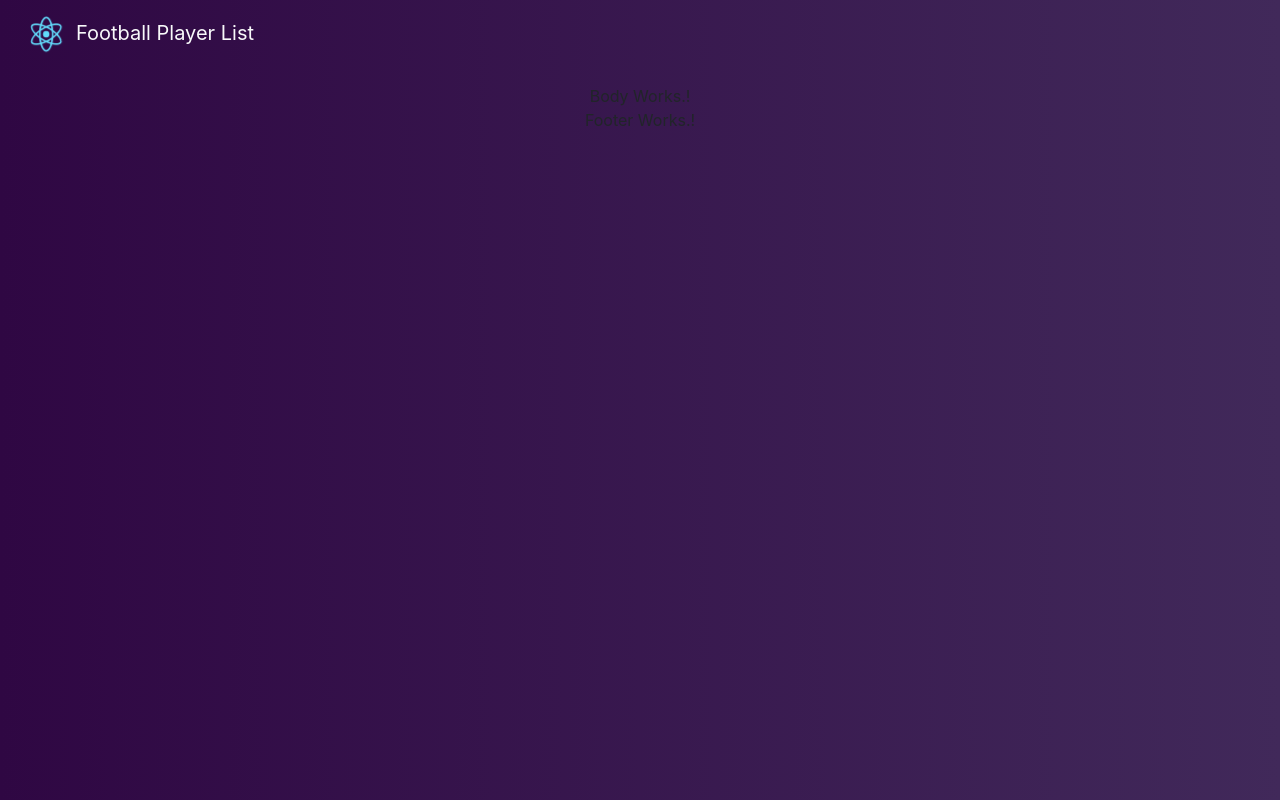
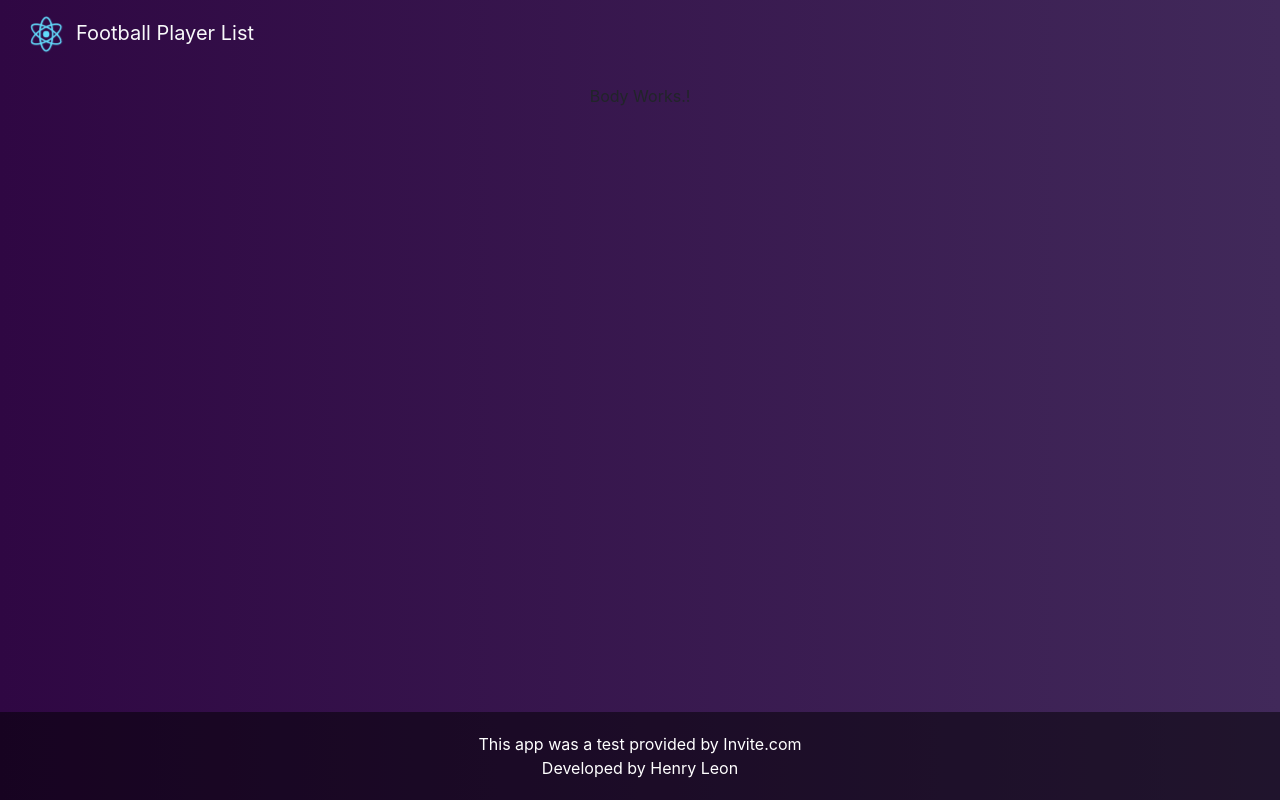
Before and after one commit to Helg18/react_test_invite_never_settle, a React (Create React App) app: page / in a window 1280 px wide. Built offline with nearby package versions, Linux system fonts and the light colour scheme; no server answers.

Commit message:
Footer ready

```diff
--- a/src/components/Footer/Footer.css
+++ b/src/components/Footer/Footer.css
@@ -0,0 +1,27 @@
+footer {
+    text-align: center;
+    padding: 20px;
+    margin: 0 auto;
+    background-color: rgba(0, 0, 0, 0.5);
+    color: #fff;
+
+    bottom: 0;
+    position: fixed;
+    width: 100%;
+}
+
+footer > span > a {
+    color: white;
+    text-decoration: none;
+}
+
+footer > span > a:hover {
+    color: brown;
+    text-decoration: underline;
+}
+
+@media only screen and (max-width: 600px) {
+    footer {
+        position: relative;
+    }
+}
--- a/src/components/Footer/Footer.js
+++ b/src/components/Footer/Footer.js
@@ -4,8 +4,11 @@
 class Footer extends Component{
     render() {
         return(
-            <footer>
-                Footer Works.!
+            <footer className="text-white border-bottom-0">
+                <span>This app was a test provided by <a href="https://invite.com/" target="_blank"
+                                                                        rel="noopener noreferrer">Invite.com</a></span><br/>
+                <span>Developed by <a href="mailto:helg18@gmail.com" target="_blank"
+                                          rel="noopener noreferrer">Henry Leon</a></span>
             </footer>
         );
     }
```
